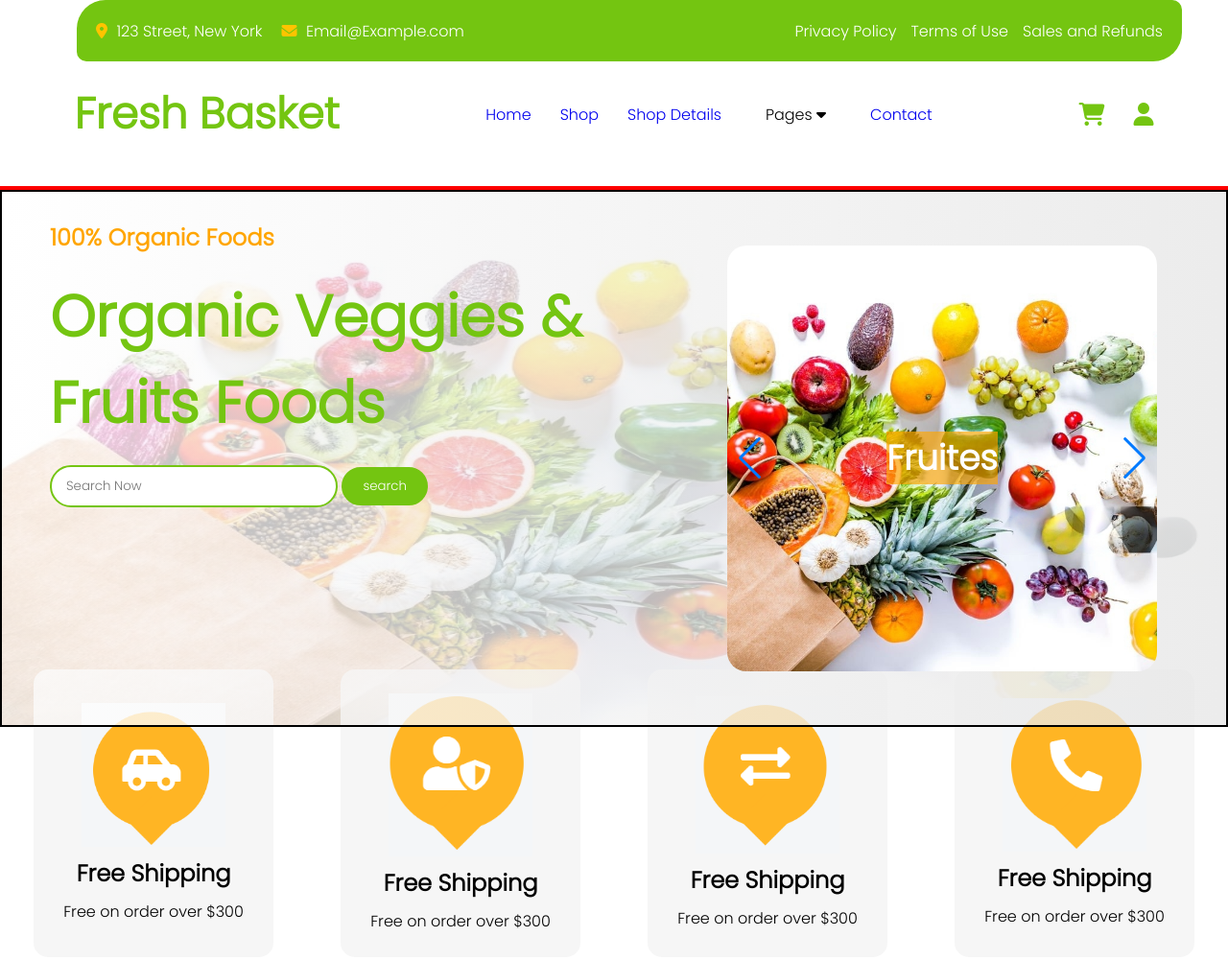
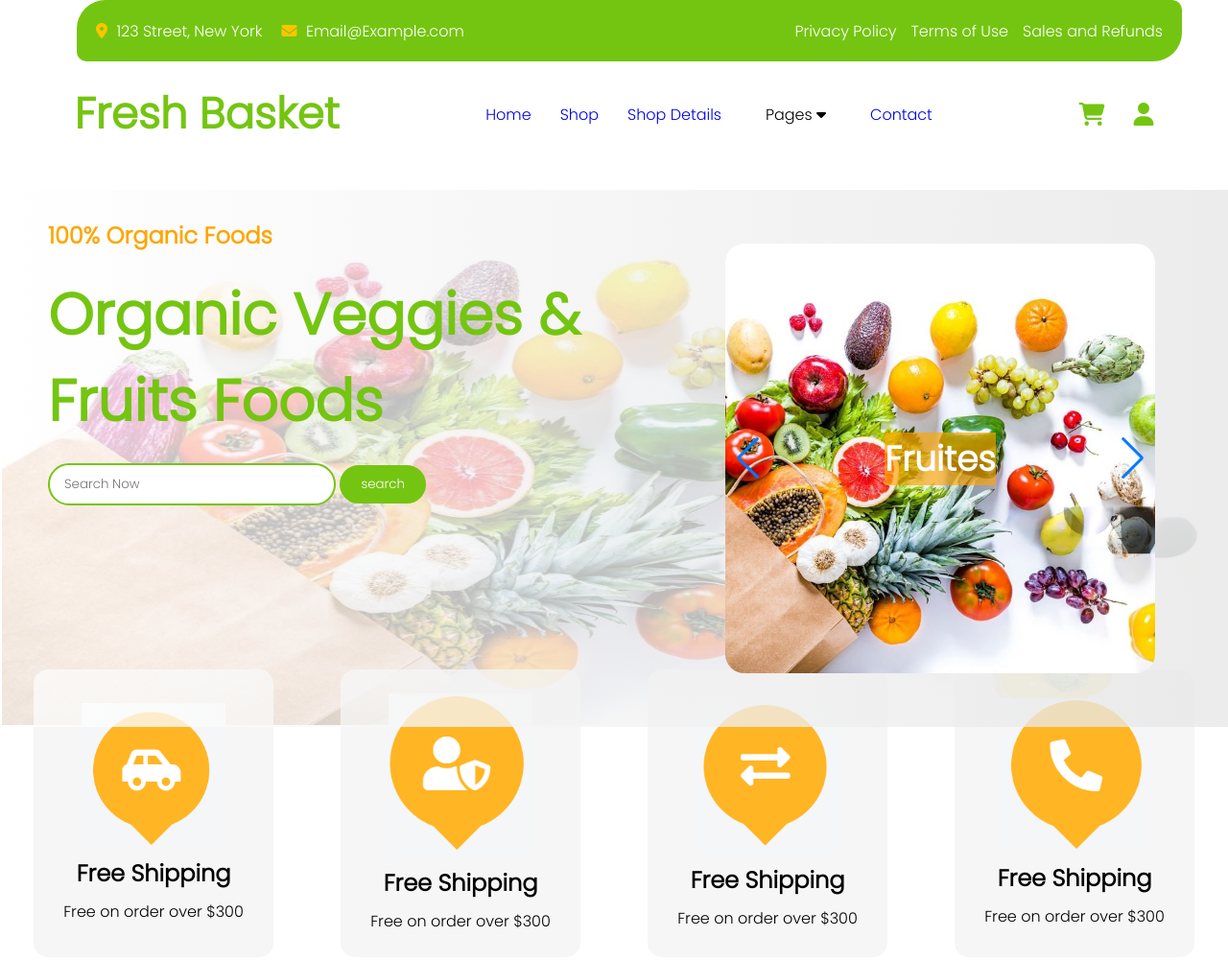
Before and after one commit to vanshrajput01/Fresh-Basket-Grocery, a plain HTML site: page Code/index.html in a window 1280 px wide. Shown: the whole page at 96% size. Drawn offline with nearby package versions, Linux system fonts and the light colour scheme.

Commit message:
empty commit

```diff
--- a/Code/index.css
+++ b/Code/index.css
@@ -165,7 +165,7 @@ body{
 
 #search-section-container01{
     margin-top: 40px;
-    border: 2px solid red;
+    border: 2px solid white;
     width: 100%;
 
 
@@ -184,8 +184,6 @@ body{
     background-image: linear-gradient(to right, rgba(255, 255, 255, 0.783), rgba(230, 230, 230, 0.763));
     width: 100vw;
     height: 70vh;
-
-    border: 2px solid black;
     position: absolute;
     z-index: 1;
 }
```
